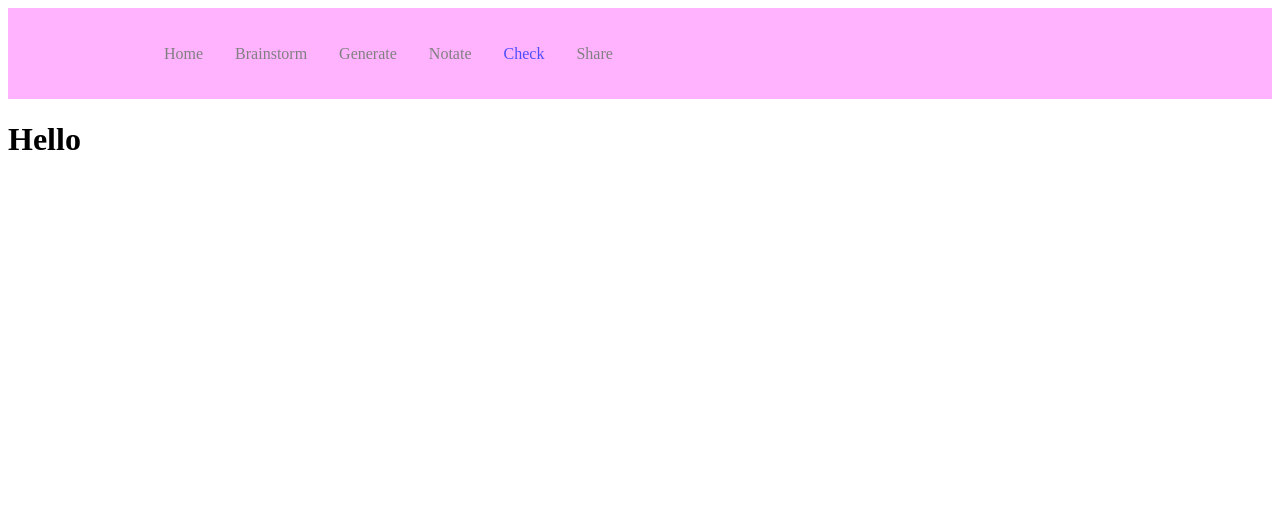
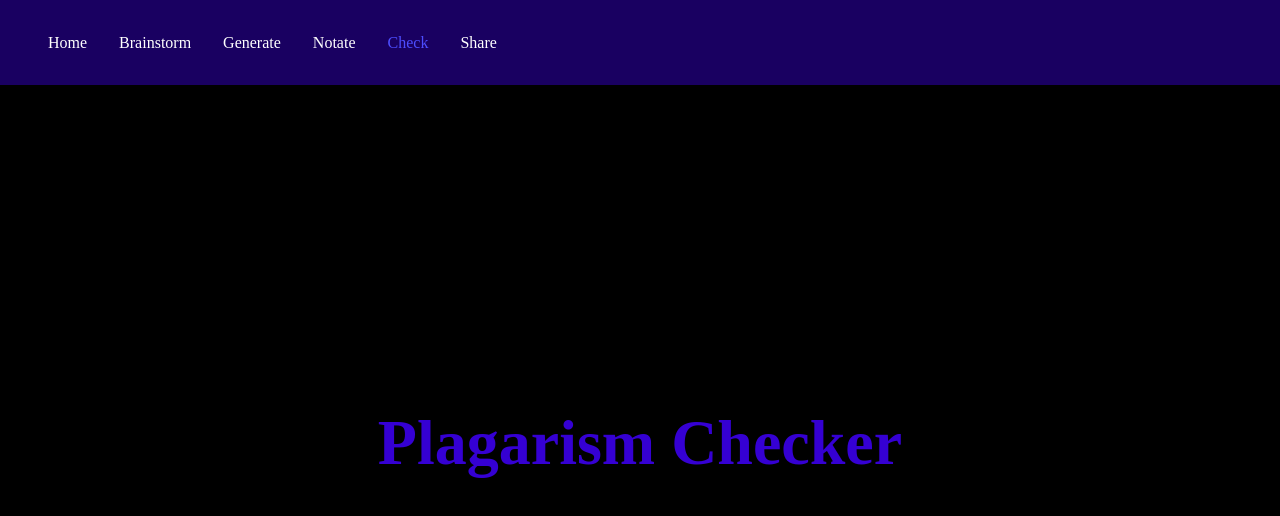
Before and after one commit to anjalik02/436-app, a React (Create React App) app: page /check in a window 1280 px wide. Shown: the top 516 px of the page. Built offline with nearby package versions, Linux system fonts and the light colour scheme.

Commit message:
added a color scheme

```diff
--- a/src/App.css
+++ b/src/App.css
@@ -1,5 +1,16 @@
+body {
+  margin: 0;
+  overflow-y: hidden;
+}
+
 .App {
   text-align: center;
+  background-color: #000000;
+  height: calc(100vh - 85px);
+  width: 100vw;
+  display: flex;
+  justify-content: center;
+  align-items: center;
 }
 
 .App-logo {
--- a/src/components/navbar/NavbarElements.js
+++ b/src/components/navbar/NavbarElements.js
@@ -3,16 +3,16 @@ import { NavLink as Link } from "react-router-dom";
 import styled from "styled-components";
 
 export const Nav = styled.nav`
-  background: #ffb3ff;
+  background: #190061;
   height: 85px;
   display: flex;
   justify-content: space-between;
-  padding: 0.2rem calc((100vw - 1000px) / 2);
+  padding: 0 2rem;
   z-index: 12;
 `;
 
 export const NavLink = styled(Link)`
-  color: #808080;
+  color: #ffffff;
   display: flex;
   align-items: center;
   text-decoration: none;
--- a/src/components/pages/brainstorm.js
+++ b/src/components/pages/brainstorm.js
@@ -2,8 +2,10 @@ import React from 'react';
 
 const Brainstorm = () => {
   return (
-    <div>
-      <h1>Mail us on feedback@geeksforgeeks.org</h1>
+    <div className='App'>
+      <h1 style={{ color: '#3500D3', fontSize: '4em' }}>
+        Sticky Notes
+      </h1>
     </div>
   );
 };
--- a/src/components/pages/check.js
+++ b/src/components/pages/check.js
@@ -2,8 +2,10 @@ import React from 'react';
 
 const Check = () => {
   return (
-    <div>
-      <h1>Hello</h1>
+    <div className='App'>
+      <h1 style={{ color: '#3500D3', fontSize: '4em' }}>
+        Plagarism Checker
+      </h1>
     </div>
   );
 };
--- a/src/components/pages/generate.js
+++ b/src/components/pages/generate.js
@@ -2,8 +2,10 @@ import React from 'react';
 
 const Generate = () => {
   return (
-    <div>
-      <h1>Hello</h1>
+    <div className='App'>
+      <h1 style={{ color: '#3500D3', fontSize: '4em' }}>
+        Chords & Lyrics
+      </h1>
     </div>
   );
 };
--- a/src/components/pages/home.js
+++ b/src/components/pages/home.js
@@ -2,9 +2,9 @@ import React from "react";
 
 const Home = () => {
   return (
-    <div>
-      <h1>
-        What's up
+    <div className="App">
+      <h1 style={{ color: '#3500D3', fontSize: '4em' }}>
+        Welcome to KAHA Music, User
       </h1>
     </div>
   );
--- a/src/components/pages/notate.js
+++ b/src/components/pages/notate.js
@@ -2,8 +2,10 @@ import React from 'react';
 
 const Notate = () => {
   return (
-    <div>
-      <h1>Hello</h1>
+    <div className='App'>
+      <h1 style={{ color: '#3500D3', fontSize: '4em' }}>
+        Auto-Notate
+      </h1>
     </div>
   );
 };
--- a/src/components/pages/share.js
+++ b/src/components/pages/share.js
@@ -2,8 +2,10 @@ import React from 'react';
 
 const Share = () => {
   return (
-    <div>
-      <h1>Hello</h1>
+    <div className='App'>
+      <h1 style={{ color: '#3500D3', fontSize: '4em' }}>
+        Share to Youtube
+      </h1>
     </div>
   );
 };
```
